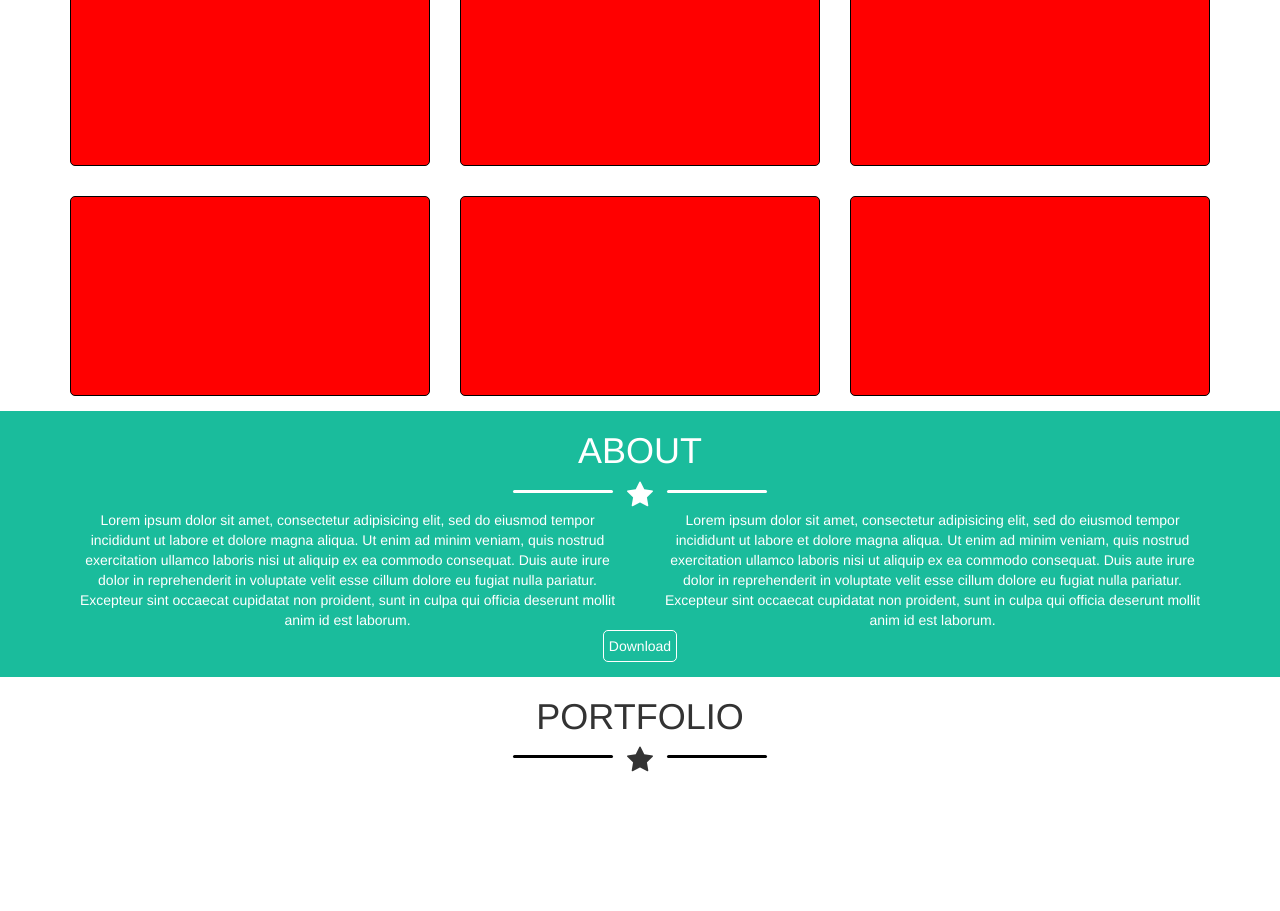
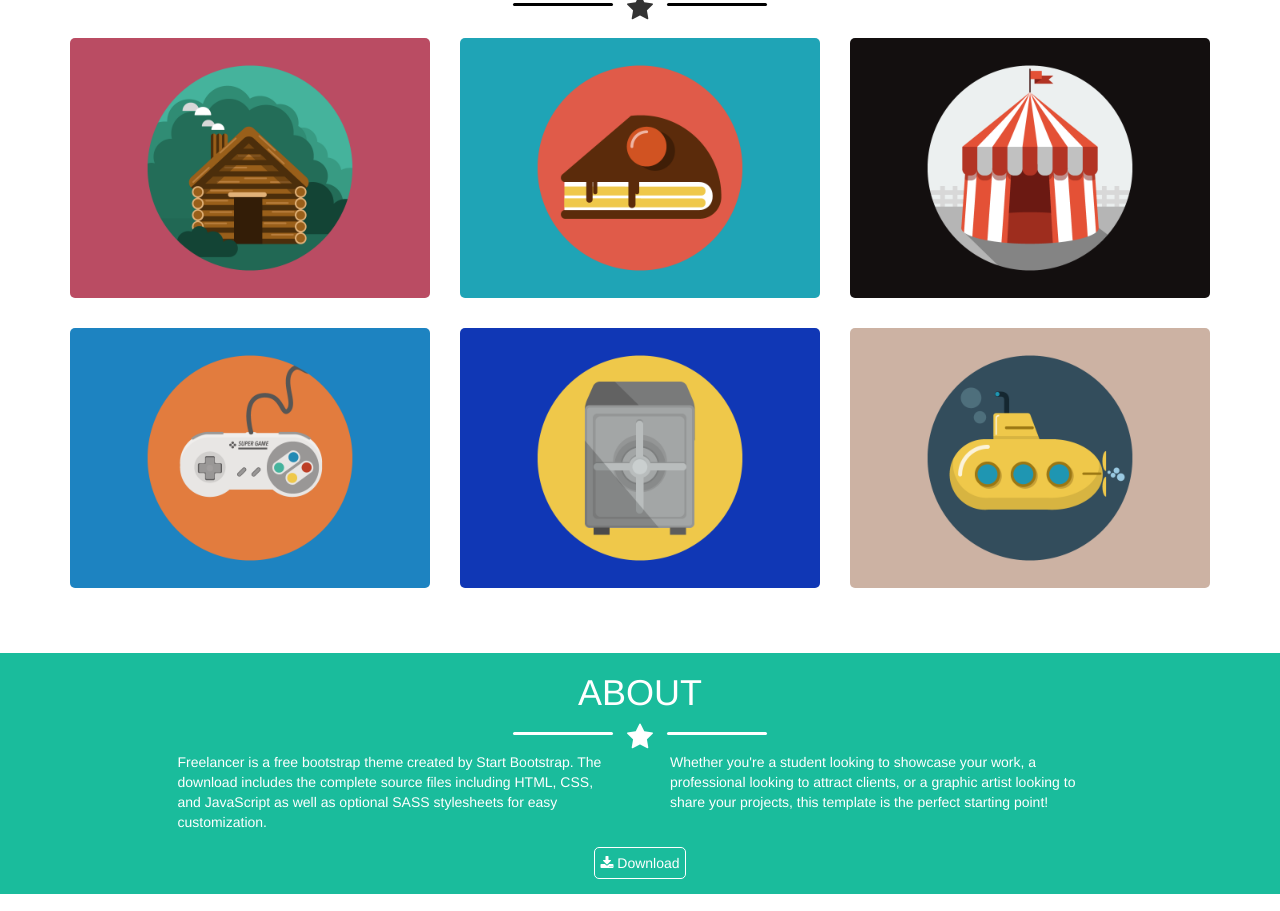
Before and after one commit to aleferraro/html-css-bootstrap-freelancer, a plain HTML site: page index.html in a window 1280 px wide. Shown: the part 659-1570 px from the top of the page. Drawn offline with nearby package versions, Linux system fonts and the light colour scheme.

Commit message:
Section Portfolio & Section About
Implemented Section 1 & 2

```diff
--- a/css/style.css
+++ b/css/style.css
@@ -2,8 +2,21 @@ header, .about, footer {
   color: white;
 }
 
-h1, header {
+h1, h2, header {
   text-transform: uppercase;
+}
+
+.bar {
+  height: 3px;
+  width: 10rem;
+  display: inline-block;
+  border-radius: 2px;
+}
+
+.star {
+  display: inline-block;
+  padding-left: 1rem;
+  padding-right: 1rem;
 }
 
 /* NAVBAR */
@@ -17,29 +30,6 @@ nav.fixed {
   position: fixed;
   top: 0;
   z-index: 3;
-}
-
-/* JUMBOTRON */
-
-section.jumbotron, section.about {
-  background-color: #1ABC9C;
-}
-
-section.jumbotron img {
-  width: 200px;
-}
-
-.bar {
-  height: 3px;
-  width: 100px;
-  display: inline-block;
-  border-radius: 2px;
-}
-
-.star {
-  display: inline-block;
-  padding-left: 1rem;
-  padding-right: 1rem;
 }
 
 nav [class*="nav_"] {
@@ -60,15 +50,31 @@ ul.menu > li > a {
   color: white;
 }
 
+/* JUMBOTRON */
+
+section.jumbotron, section.about {
+  background-color: #1ABC9C;
+}
+
+section.jumbotron img {
+  width: 200px;
+}
+
 /* PORTFOLIO */
 
+section.portfolio {
+  padding-bottom: 5rem;
+}
+
 .card {
-  background-color: red;
-  height: 200px;
-  border: 1px solid black;
-  border-radius: 5px;
   margin-top: 15px;
   margin-bottom: 15px;
+}
+
+.card img {
+  max-width: 100%;
+  height: auto;
+  border-radius: 5px;
 }
 
 /* ABOUT */
@@ -78,6 +84,7 @@ ul.menu > li > a {
   border-radius: 5px;
   display: inline-block;
   padding: 5px;
+  margin-top: 15px;
   margin-bottom: 15px;
 }
 
@@ -100,7 +107,8 @@ ul.menu > li > a {
 
 .copy {
   background-color: #2C3E50;
-  height: 100px;
+  height: 80px;
+  line-height: 80px;
 }
 
 /* HELPERS */
@@ -116,6 +124,10 @@ ul.menu > li > a {
   text-align: center;
 }
 
+.a-left {
+  text-align: left;
+}
+
 .bg-white {
   background-color: white;
 }
--- a/index.html
+++ b/index.html
@@ -29,22 +29,16 @@
           </div>
         </div>
       </nav>
-      <section class="jumbotron">
-        <div class="container">
-          <div class="row a-center">
+      <section class="jumbotron pt-120">
+        <div class="container a-center">
           <img src="img/avatar.svg" alt="avatar">
           <h1>start bootstrap</h1>
-            <div class="row">
-              <div class="col-xs-offset-4 col-xs-4 a-center">
           <div class="bg-white bar ghost-align"></div>
           <div class="star">
             <i class="fa fa-star fa-2x" aria-hidden="true"></i>
           </div>
           <div class="bg-white bar ghost-align"></div>
-              </div>
-            </div>
           <p>graphic artist - web designer - illustrator</p>
-          </div>
         </div>
 
       </section>
@@ -53,86 +47,79 @@
       <section class="portfolio">
         <div class="container a-center">
           <h1>portfolio</h1>
-          <div class="row">
-            <div class="col-xs-offset-4 col-xs-4 a-center">
           <div class="bg-black bar ghost-align"></div>
           <div class="star">
             <i class="fa fa-star fa-2x" aria-hidden="true"></i>
           </div>
           <div class="bg-black bar ghost-align"></div>
-            </div>
-          </div>
           <div class="row">
             <div class="col-xs-12 col-sm-6 col-md-4">
               <div class="card">
-
+                <img src="img/cabin.png" alt="cabin">
               </div>
             </div>
             <div class="col-xs-12 col-sm-6 col-md-4">
               <div class="card">
-
+                <img src="img/cake.png" alt="cake">
               </div>
             </div>
             <div class="col-xs-12 col-sm-6 col-md-4">
               <div class="card">
-
+                <img src="img/circus.png" alt="circus">
               </div>
             </div>
             <div class="col-xs-12 col-sm-6 col-md-4">
               <div class="card">
-
+                <img src="img/game.png" alt="game">
               </div>
             </div>
             <div class="col-xs-12 col-sm-6 col-md-4">
               <div class="card">
-
+                <img src="img/safe.png" alt="safe">
               </div>
             </div>
             <div class="col-xs-12 col-sm-6 col-md-4">
               <div class="card">
-
+                <img src="img/submarine.png" alt="submarine">
               </div>
             </div>
           </div>
         </div>
       </section>
-      <section class="about a-center">
-        <div class="container">
+      <section class="about">
+        <div class="container a-center">
           <h1>about</h1>
-          <div class="row">
-            <div class="col-xs-offset-4 col-xs-4 a-center">
           <div class="bg-white bar ghost-align"></div>
           <div class="star">
             <i class="fa fa-star fa-2x" aria-hidden="true"></i>
           </div>
           <div class="bg-white bar ghost-align"></div>
+          <div class="row a-left">
+            <div class="col-xs-12 col-sm-6">
+              <div class="col-sm-10 col-sm-offset-2">
+                Freelancer is a free bootstrap theme created by Start Bootstrap. The download includes the complete source files including HTML, CSS, and JavaScript as well as optional SASS stylesheets for easy customization.
               </div>
             </div>
-          <div class="row">
             <div class="col-xs-12 col-sm-6">
-              Lorem ipsum dolor sit amet, consectetur adipisicing elit, sed do eiusmod tempor incididunt ut labore et dolore magna aliqua. Ut enim ad minim veniam, quis nostrud exercitation ullamco laboris nisi ut aliquip ex ea commodo consequat. Duis aute irure dolor in reprehenderit in voluptate velit esse cillum dolore eu fugiat nulla pariatur. Excepteur sint occaecat cupidatat non proident, sunt in culpa qui officia deserunt mollit anim id est laborum.
+              <div class="col-sm-10">
+                Whether you're a student looking to showcase your work, a professional looking to attract clients, or a graphic artist looking to share your projects, this template is the perfect starting point!
               </div>
-            <div class="col-xs-12 col-sm-6">
-              Lorem ipsum dolor sit amet, consectetur adipisicing elit, sed do eiusmod tempor incididunt ut labore et dolore magna aliqua. Ut enim ad minim veniam, quis nostrud exercitation ullamco laboris nisi ut aliquip ex ea commodo consequat. Duis aute irure dolor in reprehenderit in voluptate velit esse cillum dolore eu fugiat nulla pariatur. Excepteur sint occaecat cupidatat non proident, sunt in culpa qui officia deserunt mollit anim id est laborum.
             </div>
           </div>
           <div class="button">
+            <i class="fa fa-download" aria-hidden="true"></i>
             Download
           </div>
         </div>
       </section>
       <section class="contact">
         <div class="container a-center">
-          <h1>portfolio</h1>
-          <div class="row">
-            <div class="col-xs-offset-4 col-xs-4 a-center">
+          <h1>contact me</h1>
           <div class="bg-black bar ghost-align"></div>
           <div class="star">
             <i class="fa fa-star fa-2x" aria-hidden="true"></i>
           </div>
           <div class="bg-black bar ghost-align"></div>
-            </div>
-          </div>
           <form class="" action="index.html" method="post">
 
           </form>
@@ -144,7 +131,8 @@
         <div class="container">
           <div class="row">
             <div class="col-xs-12 col-sm-4">
-              Lorem ipsum dolor sit amet, consectetur adipisicing elit, sed do eiusmod tempor incididunt ut labore et dolore magna aliqua. Ut enim ad minim veniam, quis nostrud exercitation ullamco laboris nisi ut aliquip ex ea commodo consequat. Duis aute irure dolor in reprehenderit in voluptate velit esse cillum dolore eu fugiat nulla pariatur. Excepteur sint occaecat cupidatat non proident, sunt in culpa qui officia deserunt mollit anim id est laborum.
+              <h2>location</h2>
+              <p>2215 John Daniel Drive Clark, MO 54243</p>
             </div>
             <div class="col-xs-12 col-sm-4">
               Lorem ipsum dolor sit amet, consectetur adipisicing elit, sed do eiusmod tempor incididunt ut labore et dolore magna aliqua. Ut enim ad minim veniam, quis nostrud exercitation ullamco laboris nisi ut aliquip ex ea commodo consequat. Duis aute irure dolor in reprehenderit in voluptate velit esse cillum dolore eu fugiat nulla pariatur. Excepteur sint occaecat cupidatat non proident, sunt in culpa qui officia deserunt mollit anim id est laborum.
@@ -156,7 +144,7 @@
         </div>
       </section>
       <section class="copy">
-        Copyright
+        Copyright &copy; Your Website 2019
       </section>
     </footer>
   </body>
```
Also changed, not shown: img/cabin.png (added), img/cake.png (added), img/circus.png (added), img/game.png (added), img/safe.png (added), img/submarine.png (added). Lines whose indentation alone changed are shown as unchanged.
